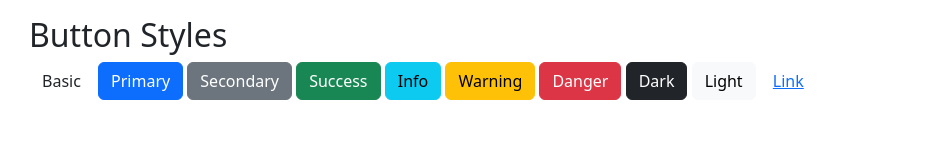
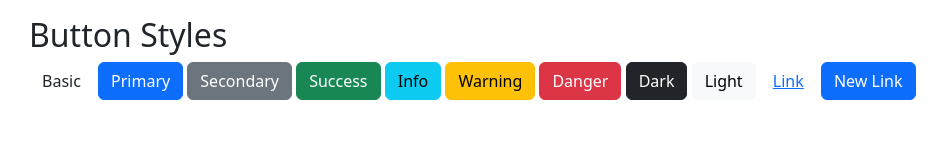
Before and after one commit to Sonali-meskar/FirstRepository, a plain HTML site: page index.html in a window 1280 px wide. Shown: the whole page, without its empty margins (53-1000 px from the left). Drawn offline with nearby package versions, Linux system fonts and the light colour scheme.

Commit message:
New button add

```diff
--- a/index.html
+++ b/index.html
@@ -21,6 +21,7 @@
   <button type="button" class="btn btn-dark">Dark</button>
   <button type="button" class="btn btn-light">Light</button>
   <button type="button" class="btn btn-link">Link</button>
+  <button type="button" class="btn btn-primary">New Link</button>
 </div>
 
 </body>
```
